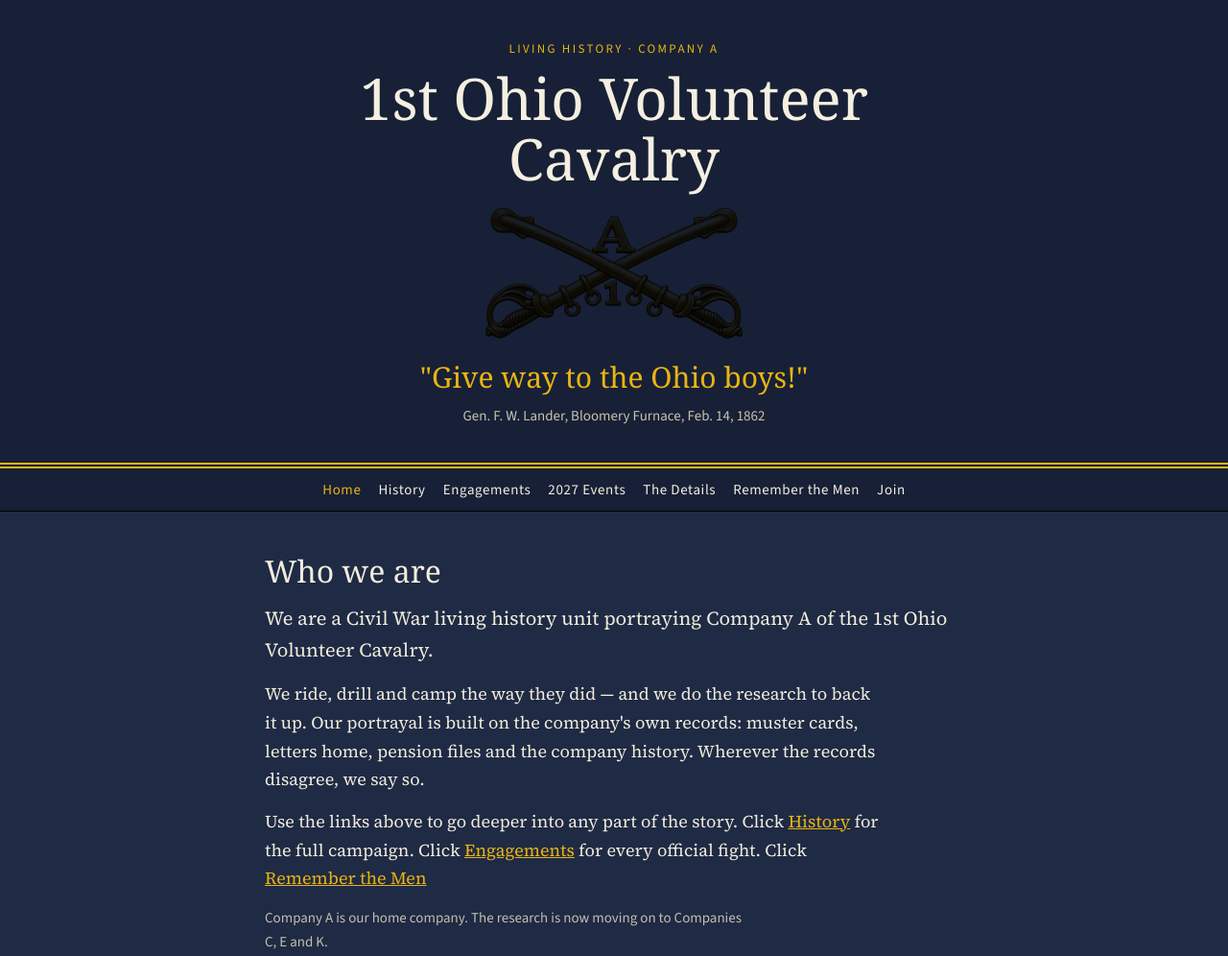
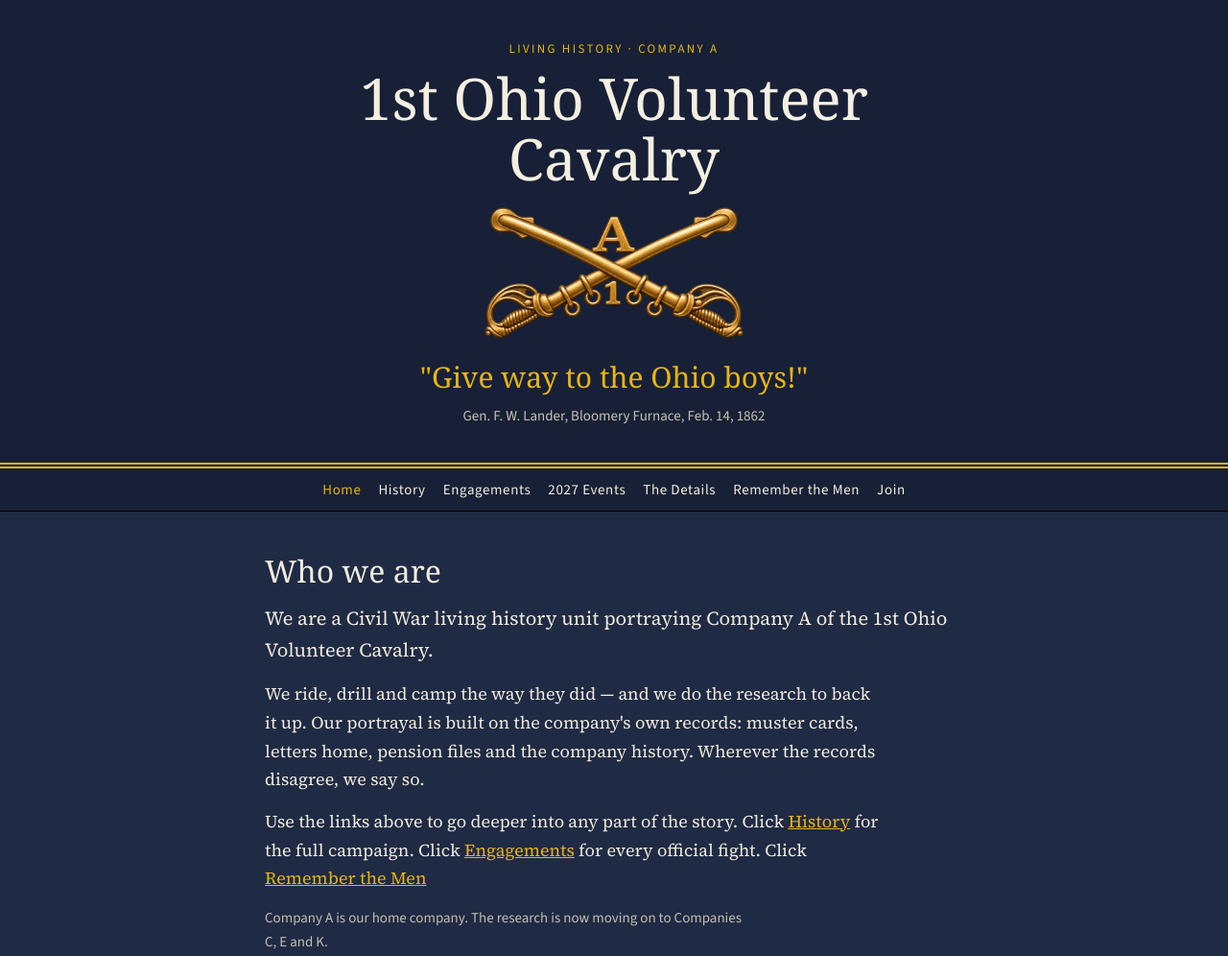
Before and after one commit to marineswarm/1stovc-website, a plain HTML site: page index.html in a window 1280 px wide. Shown: the top 996 px of the page at 96% size. Drawn offline with nearby package versions, Linux system fonts and the light colour scheme; a web font is replaced by a local one.

Commit message:
Fix emblem: remove blend mode causing dark image

```diff
--- a/index.html
+++ b/index.html
@@ -8,7 +8,7 @@
 <header class="hero"><div class="wrap">
   <div class="eyebrow">Living History · Company A</div>
   <h1>1st Ohio Volunteer Cavalry</h1>
-  <div class="insignia"><img src="emblem.webp" alt="Brass crossed cavalry sabers, Company A, 1st Regiment" width="500" height="256" style="width:100%;height:auto;display:block;mix-blend-mode:multiply"></div>
+  <div class="insignia"><img src="emblem.webp" alt="Brass crossed cavalry sabers, Company A, 1st Regiment" width="500" height="256" style="width:100%;height:auto;display:block"></div>
   <p class="motto">"Give way to the Ohio boys!"</p>
   <div class="cite">Gen. F. W. Lander, Bloomery Furnace, Feb. 14, 1862</div>
 </div></header>
```
